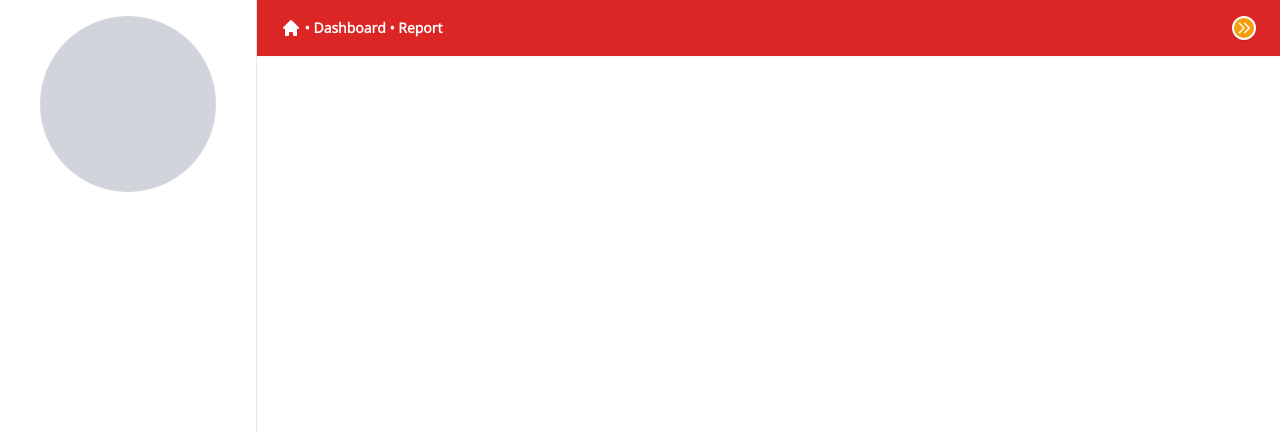
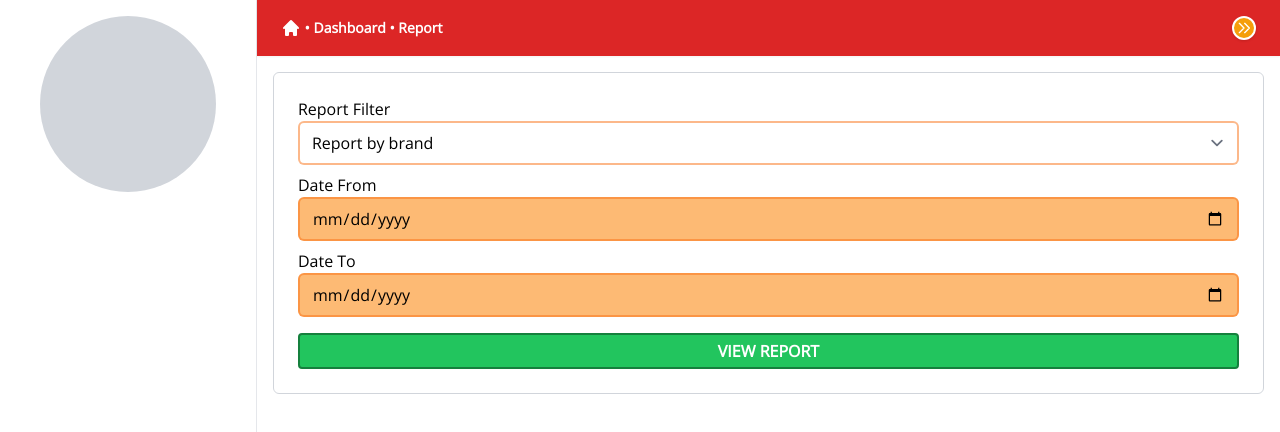
Before and after one commit to rizkymakruf/SKI-Dashboard, a Next.js app: page /dashboard/report/1 in a window 1280 px wide. Shown: the top 432 px of the page. Built offline with nearby package versions, Linux system fonts and the light colour scheme; a small style sheet from the web is missing; what @tailwindcss/custom-forms would draw is missing.

Commit message:
initial commit

```diff
--- a/components/form/FormHistory.js
+++ b/components/form/FormHistory.js
@@ -36,7 +36,7 @@ const FormHistory = ({ myRef, globalCtx, globalAct, onSubmit }) => {
                 disabled={globalCtx.isFetch ? "disabled" : ""}
                 className="w-full h-10 bg-green-500 border-2 border-green-700 text-white hover:bg-green-300 hover:text-green-700  font-semibold rounded overflow-hidden"
               >
-                FILTER
+                FILTER HISTORY
               </button>
             </div>
           </div>
--- /dev/null
+++ b/components/form/FormReportOutlet.js
@@ -0,0 +1,114 @@
+import { useContext, useCallback, memo } from "react";
+import { GlobalContext } from "context/global";
+import fetchJson, { FetchError } from "lib/fetchJson";
+
+const FormReportOutlet = ({
+  setDataReport,
+  setMode,
+  setTotalRows,
+  setNewBody,
+}) => {
+  const { globalAct, globalCtx } = useContext(GlobalContext);
+  const data = [
+    {
+      key: "brand",
+      name: "Report by brand",
+    },
+    {
+      key: "category",
+      name: "Report by category",
+    },
+    {
+      key: "product",
+      name: "Report by product",
+    },
+  ];
+
+  const onSubmit = useCallback(async (e) => {
+    e.preventDefault();
+    globalAct.setIsFetch(true);
+    const startDate = new Date(e.currentTarget.start.value);
+    const endDate = new Date(e.currentTarget.end.value);
+
+    const body = {
+      uri: "report",
+      start: startDate / 1000,
+      end: endDate / 1000,
+      method: e.currentTarget.report.value,
+      index: 0,
+      length: 10,
+    };
+    setNewBody(body);
+    try {
+      const res = await fetchJson("/api/prot/post", {
+        method: "POST",
+        headers: { "Content-Type": "application/json" },
+        body: JSON.stringify(body),
+      });
+      await setMode(body.method);
+      await setDataReport(res.data);
+      await setTotalRows(res.total);
+    } catch (error) {
+      console.log("error", error);
+      if (error instanceof FetchError) {
+        globalAct.setErrorMsg(error.data.message);
+      } else {
+        globalAct.setErrorMsg("An unexpected error happened");
+      }
+    }
+    globalAct.setIsFetch(false);
+  }, []);
+
+  return (
+    <>
+      <div className="w-full h-auto">
+        <form onSubmit={onSubmit}>
+          <div className="w-full h-full grid grid-cols-1 gap-4 select-none p-3">
+            <div className="w-full space-y-2">
+              <div className="w-full">
+                <p>Report Filter</p>
+                <select
+                  name="report"
+                  id="report"
+                  className="w-full rounded-md border-2 border-orange-500/50"
+                >
+                  {data.map((dat) => (
+                    <option value={dat.key}>{dat.name}</option>
+                  ))}
+                </select>
+              </div>
+              <div className="w-full">
+                <p>Date From</p>
+                <input
+                  name="start"
+                  id="start"
+                  type={"date"}
+                  className="w-full rounded-md border-2 border-orange-500/50 bg-orange-300"
+                ></input>
+              </div>
+              <div className="w-full">
+                <p>Date To</p>
+                <input
+                  name="end"
+                  id="end"
+                  type={"date"}
+                  className="w-full rounded-md border-2 border-orange-500/50 bg-orange-300"
+                ></input>
+              </div>
+              <div className="w-full h-auto pt-2">
+                <button
+                  type={"submit"}
+                  className="w-full py-1 bg-green-500 border-2 border-green-700 text-white hover:bg-green-300 hover:text-green-700  font-semibold rounded overflow-hidden"
+                >
+                  VIEW REPORT
+                </button>
+              </div>
+            </div>
+          </div>
+        </form>
+      </div>
+    </>
+  );
+};
+
+export default memo(FormReportOutlet);
--- a/pages/dashboard/report/[pid].js
+++ b/pages/dashboard/report/[pid].js
@@ -1,9 +1,12 @@
+import FormReportOutlet from "components/form/FormReportOutlet";
 import { getLayout } from "components/layout/Navbar";
 
 const Report = () => {
   return (
-    <div>
-      <div></div>
+    <div className="w-full p-4">
+      <div className="p-3 border border-gray-300 rounded-md hover:shadow-md">
+        <FormReportOutlet />
+      </div>
     </div>
   );
 };
```
